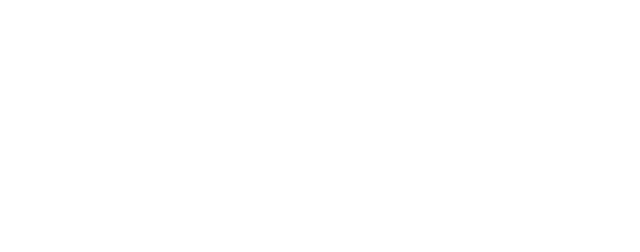
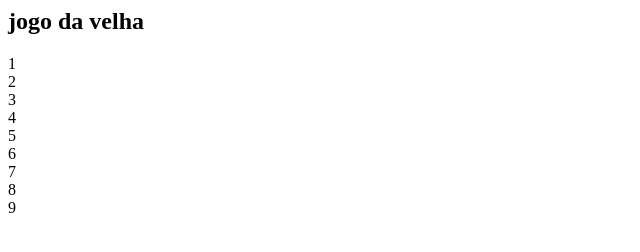
Before and after one commit to junior-isabel/jogo-da-velha, a plain HTML site: page interface/index.html in a window 1280 px wide. Shown: the whole page, without its empty margins (0-640 px from the left). Drawn offline with Linux system fonts and the light colour scheme.

Commit message:
codigo html

```diff
--- a/interface/index.html
+++ b/interface/index.html
@@ -1,8 +1,35 @@
 <html lang="pt-pt">
-    <head>
-        <title>jogo da velha</title>
-    </head>
-    <body>
 
-    </body>
+<head>
+    <title>jogo da velha</title>
+</head>
+
+<body>
+    <section class="container">
+        <header class="table">
+            <h1>jogo da velha</h1>
+        </header>
+        <article>
+            <div class="row">
+                <div>1</div>
+                <div>2</div>
+                <div>3</div>
+            </div>
+            <div class="row">
+                <div>4</div>
+                <div>5</div>
+                <div>6</div>
+            </div>
+            <div class="row">
+                <div>7</div>
+                <div>8</div>
+                <div>9</div>
+            </div>
+        </article>
+        <footer>
+
+        </footer>
+    </section>
+</body>
+
 </html>
```
